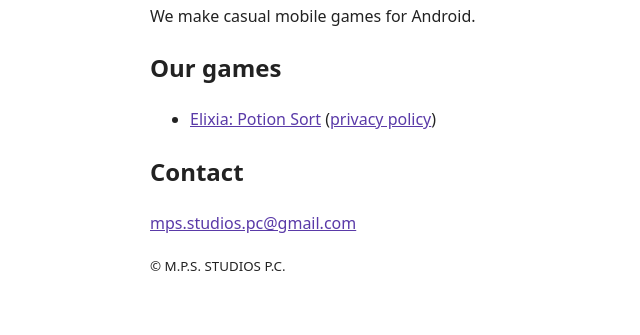
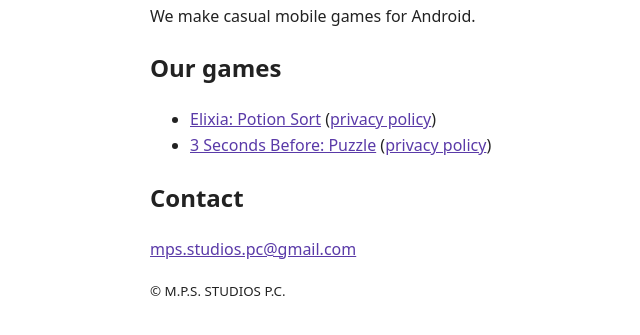
Before and after one commit to mpsstudios/mpsstudios.github.io, a plain HTML site: page index.html in a window 1280 px wide. Shown: the part 109-444 px from the top of the page, without its empty margins (170-810 px from the left). Drawn offline with Linux system fonts and the light colour scheme.

Commit message:
Update index.html

```diff
--- a/index.html
+++ b/index.html
@@ -8,6 +8,7 @@
 <h2>Our games</h2>
 <ul>
 <li><a href="https://play.google.com/store/apps/details?id=com.mpsstudios.elixia">Elixia: Potion Sort</a> (<a href="https://mpsstudios.github.io/elixia-privacy.html">privacy policy</a>)</li>
+<li><a href="https://play.google.com/store/apps/details?id=com.mpsstudios.threesecondsbefore">3 Seconds Before: Puzzle</a> (<a href="https://mpsstudios.github.io/3-seconds-before-privacy.html">privacy policy</a>)</li>
 </ul>
 <h2>Contact</h2>
 <p><a href="mailto:mps.studios.pc@gmail.com">mps.studios.pc@gmail.com</a></p>
```
